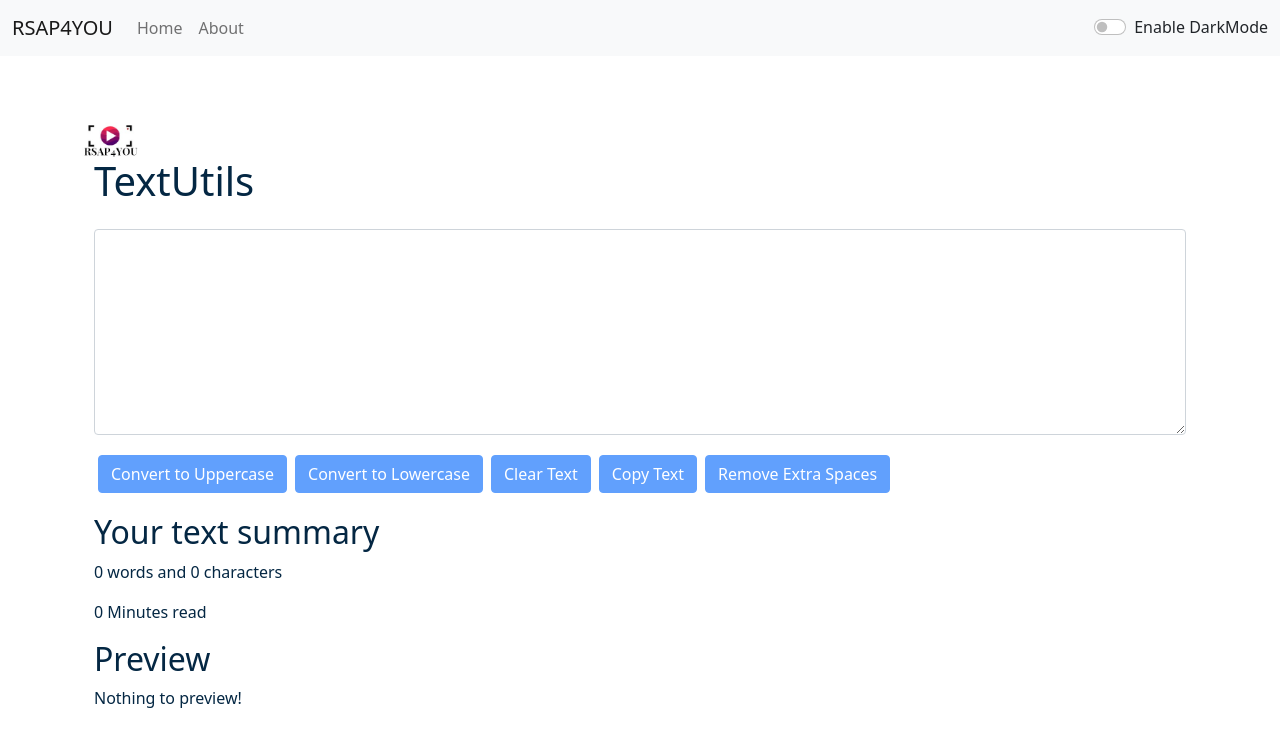
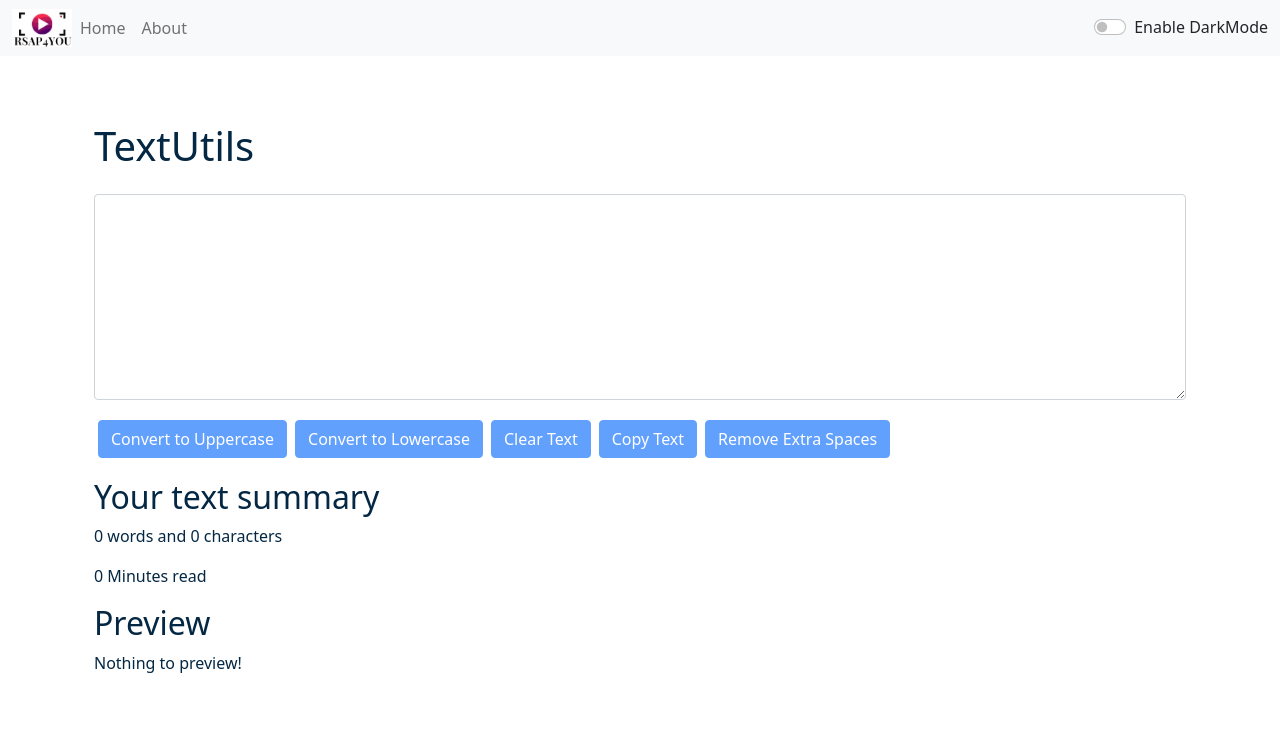
Before and after one commit to rsap4you/textUtil, a React (Create React App) app: page / in a window 1280 px wide. Shown: the top 746 px of the page. Built offline with nearby package versions, Linux system fonts and the light colour scheme.

Commit message:
First commit

```diff
--- a/src/App.js
+++ b/src/App.js
@@ -43,7 +43,7 @@ function App() {
     <>
     <Router>
 
-    <Navbar  img src={logo} width="5%"  title="RSAP4YOU"  mode={mode} toggleMode={toggleMode} key={new Date()} />
+    <Navbar logo={logo} width="5%"  title="RSAP4YOU"  mode={mode} toggleMode={toggleMode} key={new Date()} />
     <Alert alert={alert}/>
 
     <div className="container my-3">
@@ -56,7 +56,7 @@ function App() {
           <Route exact path="/">
             {/* <TextForm showAlert={showAlert} heading="Try TextUtils - word counter, character counter, remove extra spaces" mode={mode}/> */}
 
-              <img src={logo} width="5%" alt="Logo" />
+
             <TextForm showAlert={showAlert} heading=" TextUtils " mode={mode}/>
           </Route>
     </Switch>
--- a/src/components/Navbar.js
+++ b/src/components/Navbar.js
@@ -1,12 +1,13 @@
 import React from 'react'
 import PropTypes from 'prop-types'
 import { Link } from 'react-router-dom';
+// import Logo from '../logo-1.jpg'
 
 export default function Navbar(props) {
     return (
         <nav   className={`navbar navbar-expand-lg navbar-${props.mode} bg-${props.mode}`}>
             <div className="container-fluid">
-                <Link  className="navbar-brand" to="/">{props.title}</Link>
+                <img style={{width:'60px'}} src={props.logo} alt='logo' />
                 <button className="navbar-toggler" type="button" data-bs-toggle="collapse" data-bs-target="#navbarSupportedContent" aria-controls="navbarSupportedContent" aria-expanded="false" aria-label="Toggle navigation">
                     <span className="navbar-toggler-icon"></span>
                 </button>
```
